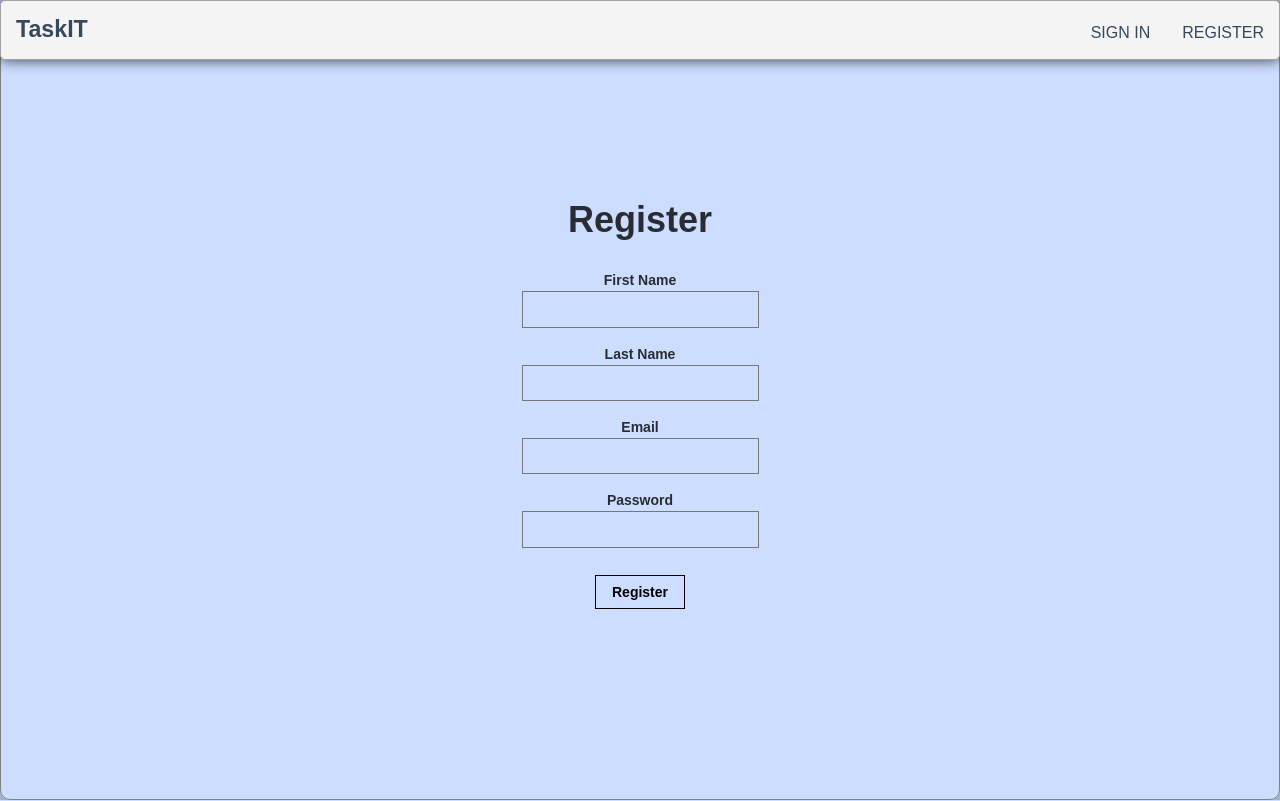
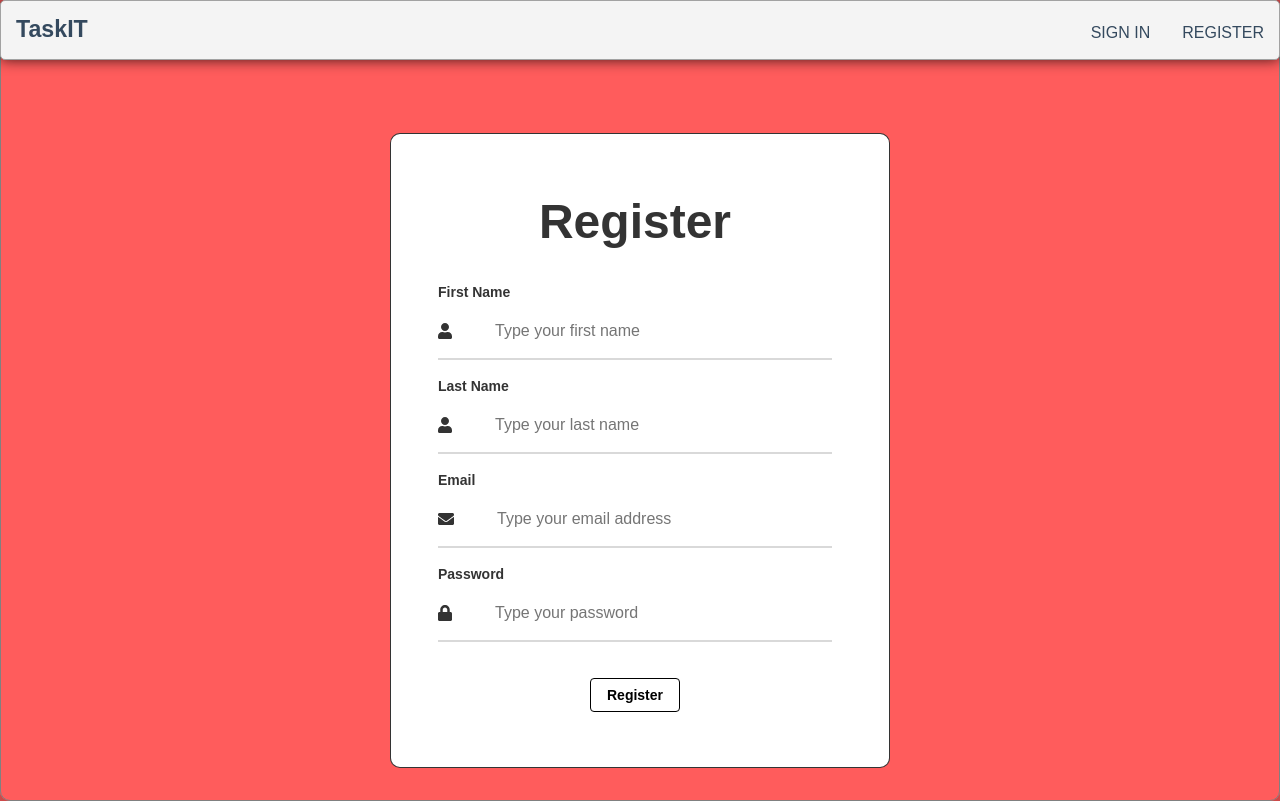
Before and after one commit to royho10/task-management, a React (Create React App) app: page / in a window 1280 px wide. Both pictures are taken after a click on the element "Register". Built offline with nearby package versions, Linux system fonts and the light colour scheme.

Commit message:
improvement of registeration page

```diff
--- a/package.json
+++ b/package.json
@@ -4,6 +4,9 @@
   "private": true,
   "homepage": "https://royho10.github.io/task-management",
   "dependencies": {
+    "@fortawesome/fontawesome-svg-core": "^1.2.35",
+    "@fortawesome/free-solid-svg-icons": "^5.15.3",
+    "@fortawesome/react-fontawesome": "^0.1.14",
     "@testing-library/jest-dom": "^4.2.4",
     "@testing-library/react": "^9.5.0",
     "@testing-library/user-event": "^7.2.1",
--- a/src/components/Navigation/Navigation.css
+++ b/src/components/Navigation/Navigation.css
@@ -56,7 +56,3 @@ ul {
 	margin-top: 5px;
 	text-transform: uppercase;
 }
-
-.main-nav:hover {
-	color: #718daa;
-}
--- a/src/components/Register/Register.css
+++ b/src/components/Register/Register.css
@@ -1,3 +1,4 @@
+
 main {
   min-height: 100vh;
   display: flex;
@@ -5,3 +6,78 @@ main {
   align-items: center;
   flex-direction: column;
 }
+
+legend {
+	font-size: 3rem
+}
+
+.error {
+	color: red;
+}
+
+.register-container {
+  width: 80%;
+  max-width: 500px;
+  margin-top: 100px;
+  background: #fff;
+  border-radius: 10px;
+  overflow: hidden;
+  padding: 50px 55px 55px 45px;
+}
+
+.wrap-input {
+  width: 100%;
+  position: relative;
+  border-bottom: 2px solid #d9d9d9;
+  display: flex;
+  align-items: center;
+  justify-content: center;
+}
+
+.input {
+  font-size: 1rem;
+  color: #333333;
+  line-height: 1.2;
+  display: block;
+  width: 100%;
+  height: 55px;
+  background: transparent;
+  padding: 0 7px 0 43px;
+  outline: none;
+}
+
+#submit_button:hover {
+  background: rgb(255, 92, 92);
+}
+
+/* Media Query: Tablet or Smaller */
+@media screen and (max-width: 1000px) {
+  legend {
+  	font-size: 1.5rem;
+  }
+
+  .input {
+  	font-size: 0.9rem;
+  	padding-left: 20px;
+  }
+
+  .register-container {
+  	padding: 40px 55px 55px 45px;
+  }
+}
+
+@media screen and (max-width: 650px) {
+  .register-container {
+  	padding: 30px 20px 30px 20px;
+  	margin-top: 60px;
+  }
+
+  .input {
+  	font-size: 0.8rem;
+  	padding-left: 15px;
+  }
+
+  #submit_button {
+  	margin-top: 0;
+  }
+}
--- a/src/components/Register/Register.js
+++ b/src/components/Register/Register.js
@@ -1,4 +1,8 @@
 import React, {Component} from 'react';
+import { FontAwesomeIcon } from '@fortawesome/react-fontawesome';
+import { faUser } from '@fortawesome/free-solid-svg-icons';
+import { faEnvelope } from '@fortawesome/free-solid-svg-icons';
+import { faLock } from '@fortawesome/free-solid-svg-icons';
 import './Register.css';
 
 class Register extends Component {
@@ -6,9 +10,13 @@ class Register extends Component {
 		super(props);
 		this.state = {
 			email: '',
+			emailError: '',
 			password: '',
+			passwordError: '',
 			first_name: '',
-			last_name: ''
+			first_nameError: '',
+			last_name: '',
+			last_nameError: ''
 		}
 	}
 
@@ -28,7 +36,40 @@ class Register extends Component {
 		this.setState({ password: event.target.value })
 	}
 
+	// checks form validation
+	validate = () => {
+		let first_nameError = "";
+		let last_nameError = "";
+		let emailError = "";
+		let passwordError ="";
+
+		if (!this.state.first_name) {
+			first_nameError = "first name cannot be blank";
+		}
+
+		if (!this.state.last_name) {
+			last_nameError = "last name cannot be blank";
+		}
+
+		if (!this.state.email.includes('@')) {
+			emailError = 'invalid email';
+		}
+
+		if (this.state.password.length < 8) {
+			passwordError = "password must be more than 8 characters";
+		}
+
+		if (emailError || first_nameError || last_nameError || passwordError) {
+			this.setState({ emailError, first_nameError, last_nameError, passwordError });
+			return false;
+		}
+		return true;
+	}
+
 	onSubmitRegister = () => {
+		// checking form validation
+		const isValid = this.validate();
+		if (isValid) {
 			// fetching the user's register data
 			fetch('https://thawing-woodland-29025.herokuapp.com/register', {
 				method: 'post',
@@ -47,68 +88,97 @@ class Register extends Component {
 						this.props.onRouteChange('home');
 				})
 		}
+	}
 
 	render() {
 		return (
 			<article className="section" /*className="br3 ba dark-gray b--black-10 mv4 w-100 w-50-m w-25-l mw6 shadow-5 center"*/>
 				<main className="pa4 black-80 center">
-				  	<div className="measure">
-				    	<fieldset id="sign_up" className="ba b--transparent ph0 mh0">
-					      	<legend className="f2 fw6 ph0 mh0 center">Register</legend>
+				  	<div className="register-container ba">
+				    	<fieldset id="sign_up" className="b--transparent ph0 mh0">
+					      	<legend className="fw6 ph0 mh0 center">Register</legend>
 					      	<div className="mt3">
-					      		<div className="center">
+					      		<div className="">
 					        		<label className="db fw6 lh-copy f6" htmlFor="email-address">First Name</label>
 					        	</div>
+					        	<div className="wrap-input">
+					        		<FontAwesomeIcon icon={faUser} className="icon" />
 						        	<input
-					        		className="pa2 input-reset ba bg-transparent hover-bg-black hover-white w-100"
+						        		className="input bn"
 						        		type="text"
 						        		name="first_name"
+						        		placeholder="Type your first name"
 						        		id="first_name"
 						        		onChange={this.onFirstNameChange}
 						        	/>
 						        </div>
+					      	</div>
+					      	<div className="error">
+					      		{ this.state.first_nameError }
+					      	</div>
 				      		<div className="mt3">
-				      			<div className="center">
+				      			<div className="">
 					      	  		<label className="db fw6 lh-copy f6" htmlFor="email-address">Last Name</label>
 					      	  	</div>
+					      	  	<div className="wrap-input">
+					      	  		<FontAwesomeIcon icon={faUser} className="icon" />
 						      	  	<input
-					      	  		className="pa2 input-reset ba bg-transparent hover-bg-black hover-white w-100"
+						      	  		className="input bn"
 						      	  		type="text"
 						      	  		name="last_name"
+						      	  		placeholder="Type your last name"
 						      	  		id="last_name"
 						      	  		onChange={this.onLastNameChange}
 						      	  	/>
 						      	 </div>
+				      		</div>
+				      		<div className="error">
+				      		  	{ this.state.last_nameError }
+				      		 </div>
 					      	<div className="mt3">
-					        	<div className="center">
+					        	<div className="">
 					        		<label className="db fw6 lh-copy f6" htmlFor="email-address">Email</label>
 					        	</div>
+					        	<div className="wrap-input">
+					      	  		<FontAwesomeIcon icon={faEnvelope} className="icon" />
 						        	<input
-					        		className="pa2 input-reset ba bg-transparent hover-bg-black hover-white w-100"
+						        		className="input bn"
 						        		type="email"
 						        		name="email-address"
+						        		placeholder="Type your email address"
 						        		id="email-address"
 						        		onChange={this.onEmailChange}
 						        	/>
 						        </div>
+					      	</div>
+					      	<div className="error">
+					      		{ this.state.emailError }
+					      	</div>
 					      	<div className="mv3">
-					      		<div className="center">
+					      		<div className="">
 					        		<label className="db fw6 lh-copy f6" htmlFor="password">Password</label>
 					        	</div>
+					        	<div className="wrap-input">
+					      	  		<FontAwesomeIcon icon={faLock} className="icon" />
 						        	<input
-					        		className="b pa2 input-reset ba bg-transparent hover-bg-black hover-white w-100"
+						        		className="input bn"
 						        		type="password"
 						        		name="password"
+						        		placeholder="Type your password"
 						        		id="password"
 						        		onChange={this.onPasswordChange}
 						        	/>
+						        </div>
+					      	</div>
+					      	<div className="error">
+					      		{ this.state.passwordError }
 					      	</div>
 				    	</fieldset>
 					    <div className="center">
 					        <input
 					        	id="submit_button"
 					        	onClick={this.onSubmitRegister}
-					      	    className="b ph3 pv2 input-reset ba b--black bg-transparent grow pointer f6 dib"
+					      	    className="b ph3 mt2 pv2 ba br2 b--black bg-transparent pointer f6 dib"
 					      	    type="submit"
 					      	    value="Register"
 					        />
--- a/src/components/SignIn/SignIn.css
+++ b/src/components/SignIn/SignIn.css
@@ -3,3 +3,7 @@ main {
 	border-radius: 10px;
 	box-shadow: 0 10px 10px 10px rgba(0, 0, 0, 0.2);
 }
+
+.error {
+	color: red;
+}
--- a/src/components/SignIn/SignIn.js
+++ b/src/components/SignIn/SignIn.js
@@ -6,7 +6,8 @@ class SignIn extends Component {
 		super(props);
 		this.state = {
 			signInEmail: '',
-			signInPassword: ''
+			signInPassword: '',
+			signinError: ''
 		}
 	}
 
@@ -31,8 +32,8 @@ class SignIn extends Component {
 			//routing homepage and loading user's information if the user is exists
 			.then(response => response.json())
 			.then(userData => {
-				console.log("userData: ", userData);
 				if (userData === 'wrong credentials') {
+					this.setState({ signinError: "wrong credentials" });
 					return console.log('wrong credentials');
 				}
 				if (userData.first_name) {
@@ -73,6 +74,9 @@ class SignIn extends Component {
 					        		onChange={this.onPasswordChange}
 					        	/>
 					      	</div>
+					      	<div className="error">
+					        	{ this.state.signinError }
+					        </div>
 				    	</fieldset>
 					    <div className="">
 					        <input
--- a/src/index.css
+++ b/src/index.css
@@ -5,7 +5,7 @@ body {
     sans-serif;
   -webkit-font-smoothing: antialiased;
   -moz-osx-font-smoothing: grayscale;
-  background-color: #ccddff;
+  background-color: rgb(255, 92, 92);
 }
 
 code {
```
Also changed, not shown: 2 other files (tests, documents, lock files or other folders). Lines whose indentation alone changed are shown as unchanged.
